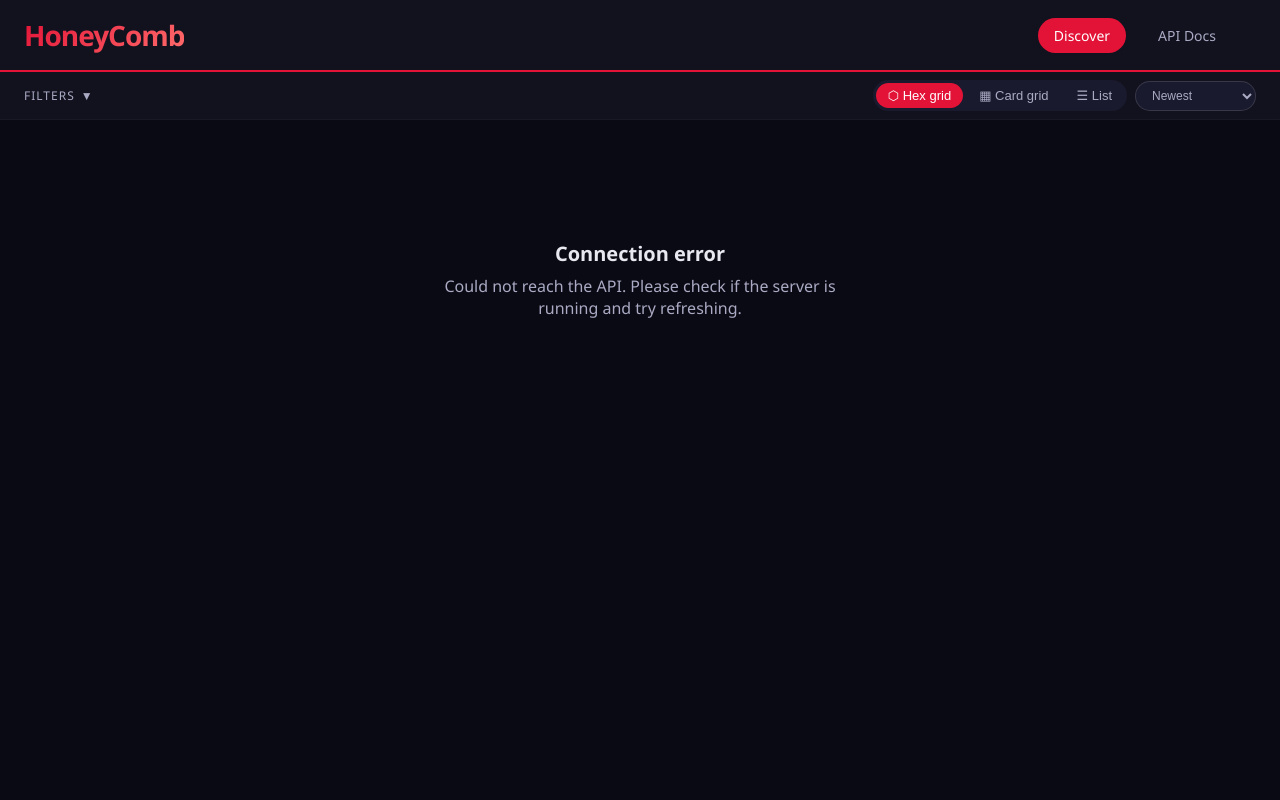
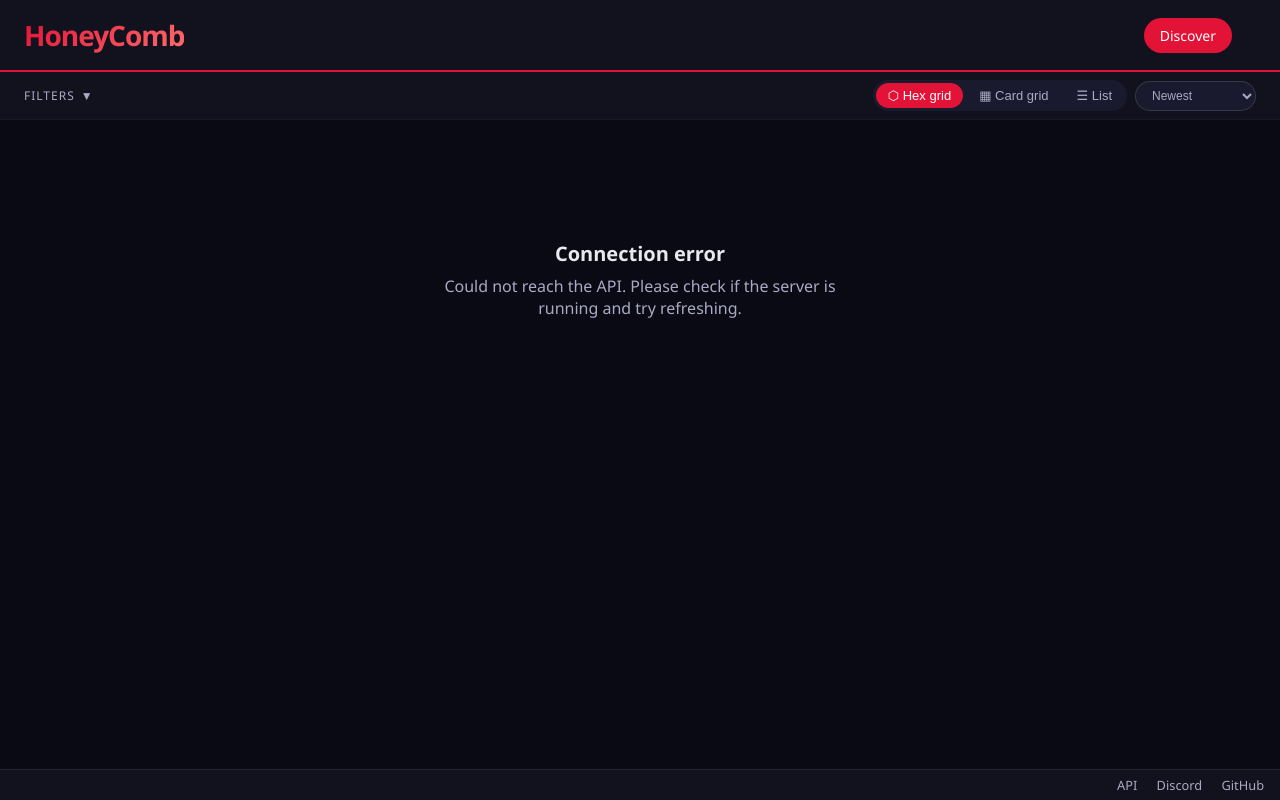
Before and after one commit to pharesim/combflow, a FastAPI app: page / in a window 1280 px wide. Run offline with FastAPI, Linux system fonts and the light colour scheme; data that the repository does not hold is empty; some libraries are stand-ins or nearby versions.

Commit message:
Add persistent footer with post counter, API/Discord/GitHub links
Move post counter from top results bar to a fixed footer. Add links
to API docs, Discord, and GitHub repository.

Co-Authored-By: Claude Opus 4.6 <noreply@anthropic.com>

```diff
--- a/project/api/templates/discover.html
+++ b/project/api/templates/discover.html
@@ -20,7 +20,6 @@
   <a class="logo" href="/">HoneyComb</a>
   <div class="nav-links">
     <a href="/" class="active">Discover</a>
-    <a href="/docs">API Docs</a>
     <div id="auth-area"></div>
   </div>
 </div>
@@ -101,7 +100,6 @@
   <div class="suggestions-list" id="suggestions-list"></div>
 </div>
 
-<div class="results-bar" id="results-bar" role="status" aria-live="polite" style="display:none"></div>
 <div class="hex-container" id="hex-container">
   <div class="hex-grid" id="hex-grid"></div>
 </div>
@@ -217,6 +215,15 @@
   </div>
 </div>
 
+<footer id="site-footer">
+  <span id="footer-results"></span>
+  <span class="footer-links">
+    <a href="/docs" target="_blank">API</a>
+    <a href="https://discord.gg/VhgRMrHpnB" target="_blank" rel="noopener noreferrer">Discord</a>
+    <a href="https://github.com/pharesim/combflow" target="_blank" rel="noopener noreferrer">GitHub</a>
+  </span>
+</footer>
+
 <button type="button" class="back-to-top" id="back-to-top" aria-label="Back to top" onclick="window.scrollTo({top:0,behavior:'smooth'})">&#9650;</button>
 
 <script defer src="/static/discover.js"></script>
--- a/project/api/templates/static/discover.css
+++ b/project/api/templates/static/discover.css
@@ -208,7 +208,6 @@ body{overflow-x:hidden}
 /* ── Filter feedback ─── */
 .filter-count{font-size:10px;background:var(--hive-red);color:#fff;border-radius:10px;padding:1px 6px;margin-left:6px;display:none}
 .filter-count.visible{display:inline}
-.results-bar{text-align:center;padding:8px 24px;font-size:12px;color:var(--text-dim);background:var(--bg2);border-bottom:1px solid #ffffff06}
 
 /* ── Loading skeletons ─── */
 @keyframes shimmer{0%{background-position:-400px 0}100%{background-position:400px 0}}
@@ -368,3 +367,11 @@ body{overflow-x:hidden}
 .signup-link{margin-top:12px;font-size:13px;color:var(--text-dim);text-align:center}
 .signup-link a{color:var(--hive-red);text-decoration:none}
 .signup-link a:hover{text-decoration:underline}
+
+/* ── Footer ── */
+#site-footer{position:fixed;bottom:0;left:0;right:0;background:var(--bg2);border-top:1px solid rgba(255,255,255,0.08);padding:6px 16px;display:flex;justify-content:space-between;align-items:center;font-size:0.8rem;color:var(--text-dim);z-index:100}
+.footer-links a{color:var(--text-dim);text-decoration:none;margin-left:16px}
+.footer-links a:hover{color:var(--text)}
+
+/* Bottom padding so footer doesn't overlap content */
+.scroll-sentinel{margin-bottom:36px}
--- a/project/api/templates/static/discover.js
+++ b/project/api/templates/static/discover.js
@@ -209,16 +209,11 @@ function setFilterBadge(id, count) {
 }
 
 function updateResultsBar() {
-  const bar = document.getElementById('results-bar');
+  const bar = document.getElementById('footer-results');
   const hasFilters = document.querySelectorAll('.chip.active').length > 0;
-  if (hasFilters || allPosts.length > 0) {
-    bar.style.display = '';
-    const filterLabel = hasFilters ? ' (filtered)' : '';
-    const displayTotal = hasFilters ? filteredTotalCount : totalPostCount;
-    bar.textContent = `Showing ${allPosts.length.toLocaleString()} of ${displayTotal.toLocaleString()} posts${filterLabel}`;
-  } else {
-    bar.style.display = 'none';
-  }
+  const displayTotal = hasFilters ? filteredTotalCount : totalPostCount;
+  const filterLabel = hasFilters ? ' (filtered)' : '';
+  bar.textContent = `Showing ${allPosts.length.toLocaleString()} of ${displayTotal.toLocaleString()} posts${filterLabel}`;
 }
 
 // ── Init ──
```
